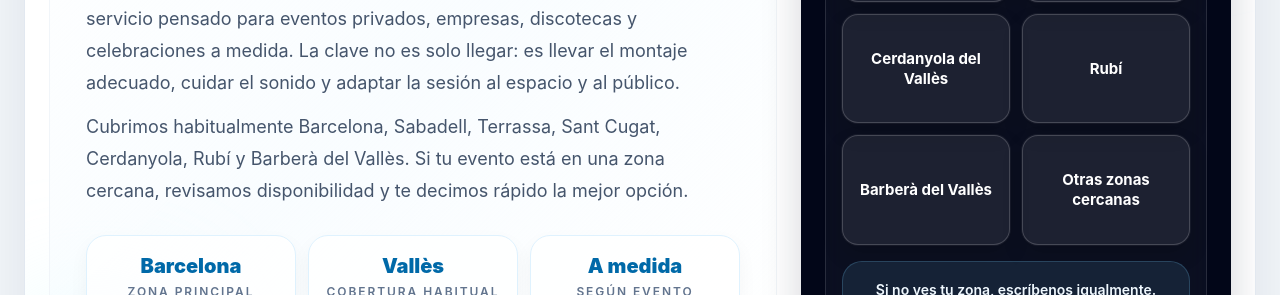
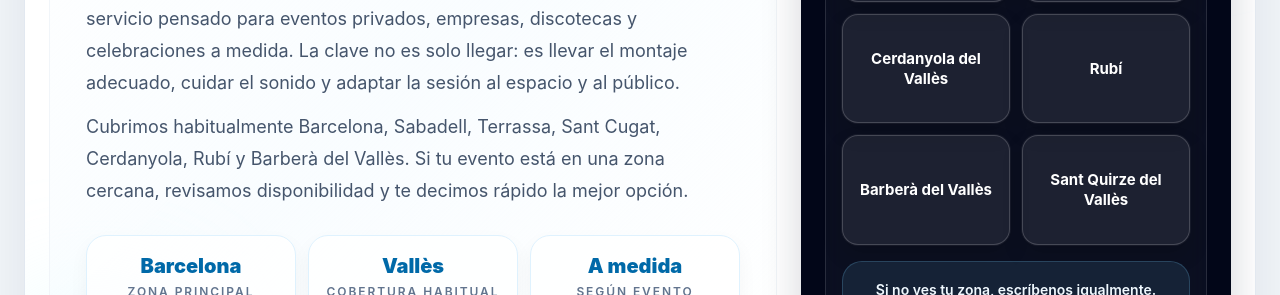
Before and after one commit to extradivertion/WEB-FINAL-SABADELL, a React (Vite) app: page / in a window 1280 px wide. Shown: the part 2020-2315 px from the top of the page. Built offline with nearby package versions, Linux system fonts and the light colour scheme.

Commit message:
Update App.tsx

```diff
--- a/src/App.tsx
+++ b/src/App.tsx
@@ -43,14 +43,14 @@ export default function DJBarcelonaLanding() {
   ];
 
  const zones = [
-    "Barcelona ciudad",
-    "Sabadell",
-    "Terrassa",
-    "Sant Cugat del Vallès",
-    "Cerdanyola del Vallès",
-    "Rubí",
-    "Barberà del Vallès",
-    "Otras zonas cercanas",
+  { name: "Barcelona ciudad", path: "/dj-eventos-barcelona" },
+  { name: "Sabadell", path: "/dj-eventos-sabadell" },
+  { name: "Terrassa", path: "/dj-eventos-terrassa" },
+  { name: "Sant Cugat del Vallès", path: "/dj-eventos-sant-cugat" },
+  { name: "Cerdanyola del Vallès", path: "/dj-eventos-cerdanyola" },
+  { name: "Rubí", path: "/dj-eventos-rubi" },
+  { name: "Barberà del Vallès", path: "/dj-eventos-barbera-del-valles" },
+  { name: "Sant Quirze del Vallès", path: "/dj-eventos-sant-quirze-del-valles" },
 ];
 
   const faqs = [
@@ -679,12 +679,15 @@ export default function DJBarcelonaLanding() {
                 <div className="flex min-h-full w-full flex-col rounded-[1.2rem] border border-white/12 bg-white/[0.04] p-4 text-center backdrop-blur md:rounded-[1.45rem] md:p-4">
                   <div className="grid flex-1 auto-rows-fr grid-cols-2 gap-2.5 md:gap-3">
                  {zones.map((zone) => (
-                      <div
-                        key={zone}
+  <a
+    key={zone.name}
+    href={zone.path}
     className="group flex min-h-[58px] items-center justify-center rounded-[1rem] border border-white/18 bg-white/[0.075] px-3 py-3 text-center shadow-[0_10px_20px_rgba(0,0,0,0.18)] ring-1 ring-white/5 transition hover:-translate-y-0.5 hover:border-sky-200/35 hover:bg-white/[0.11] md:min-h-[64px] md:px-3.5 md:py-3.5"
   >
-                        <p className="text-[14px] font-bold leading-5 text-white md:text-[15px]">{zone}</p>
-                      </div>
+    <p className="text-[14px] font-bold leading-5 text-white md:text-[15px]">
+      {zone.name}
+    </p>
+  </a>
 ))}
                   </div>
 
@@ -1236,6 +1239,33 @@ export default function DJBarcelonaLanding() {
   <a href="#resultados" className="transition hover:text-white">Resultados</a>
   <a href="#faq" className="transition hover:text-white">Preguntas frecuentes</a>
   <a href="#contacto" className="transition hover:text-white">Contactar</a>
+
+  <div className="my-2 border-t border-white/10" />
+
+  <a href="/dj-eventos-barcelona" className="transition hover:text-white">
+    DJ eventos Barcelona
+  </a>
+  <a href="/dj-eventos-sabadell" className="transition hover:text-white">
+    DJ eventos Sabadell
+  </a>
+  <a href="/dj-eventos-terrassa" className="transition hover:text-white">
+    DJ eventos Terrassa
+  </a>
+  <a href="/dj-eventos-sant-cugat" className="transition hover:text-white">
+    DJ eventos Sant Cugat
+  </a>
+  <a href="/dj-eventos-rubi" className="transition hover:text-white">
+    DJ eventos Rubí
+  </a>
+  <a href="/dj-eventos-cerdanyola" className="transition hover:text-white">
+    DJ eventos Cerdanyola
+  </a>
+  <a href="/dj-eventos-barbera-del-valles" className="transition hover:text-white">
+    DJ eventos Barberà
+  </a>
+  <a href="/dj-eventos-sant-quirze-del-valles" className="transition hover:text-white">
+    DJ eventos Sant Quirze
+  </a>
 </div>
 
               <div className="grid gap-2 text-sm text-slate-300 md:min-w-[240px]">
```
Lines whose indentation alone changed are shown as unchanged.
